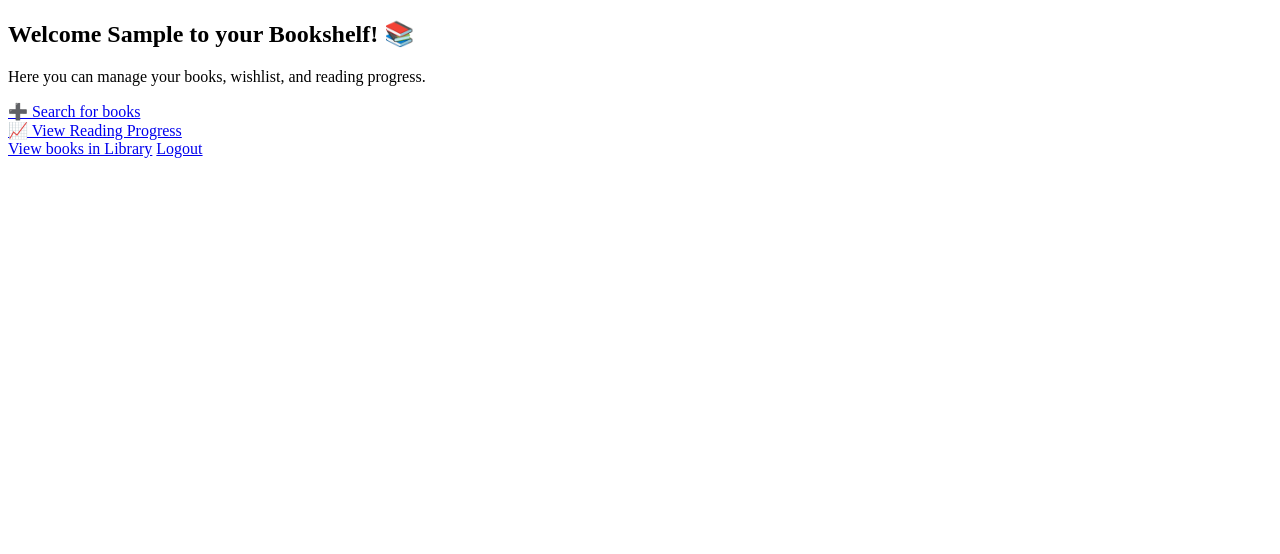
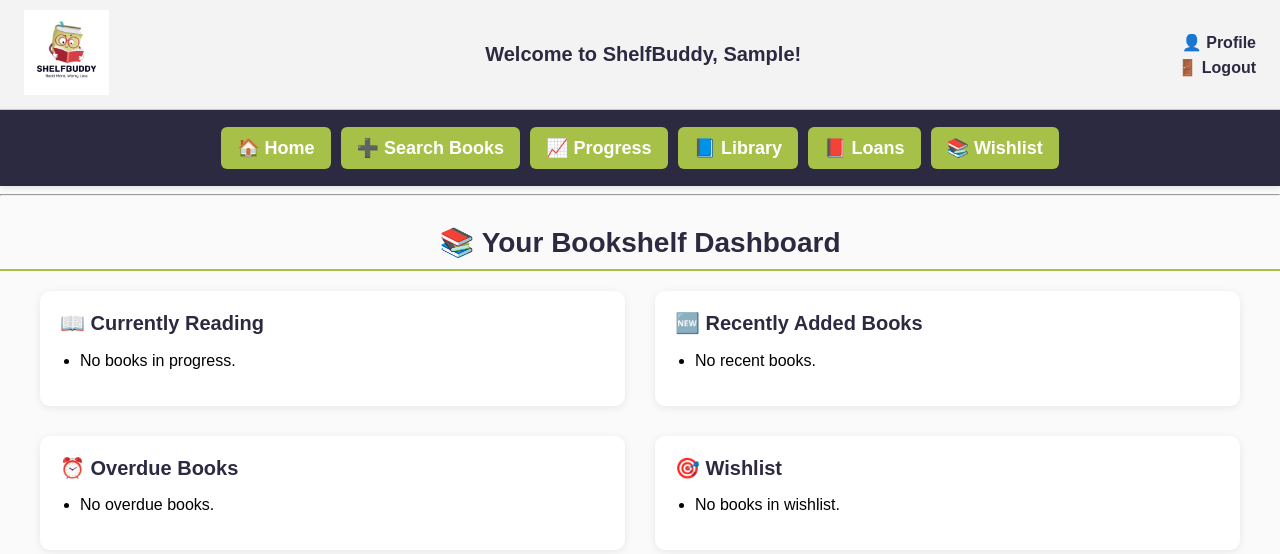
Before and after one commit to bgwinston/shelfBuddy, a Django app: page /dashboard/ in a window 1280 px wide. Shown: the top 554 px of the page. Run offline with Django 3.2, Linux system fonts and the light colour scheme; the visitor is signed in with stand-in values (Sample User, id 1); data that the repository does not hold is empty.

Commit message:
UI updates to login, registration, dashboard, profile pages.

```diff
--- a/shelfbuddy_backend/reading/templates/reading/base.html
+++ b/shelfbuddy_backend/reading/templates/reading/base.html
@@ -1,59 +1,43 @@
+{% load static %}
 <!DOCTYPE html>
 <html>
 <head>
     <title>📚 Reading Tracker</title>
-    <style>
-        body { font-family: Arial, sans-serif; margin: 20px; }
-        nav a {
-            margin-right: 15px;
-            text-decoration: none;
-            color: #007BFF;
-            font-weight: bold;
-        }
-        nav a:hover {
-            text-decoration: underline;
-        }
-        .progress-bar {
-            height: 20px;
-            background-color: #eee;
-            border-radius: 5px;
-            overflow: hidden;
-            margin: 10px 0;
-        }
-        .progress-fill {
-            height: 100%;
-            background-color: #4CAF50;
-            text-align: center;
-            color: white;
-            line-height: 20px;
-        }
-        .button {
-            display: inline-block;
-            margin-top: 10px;
-            margin-right: 10px;
-            padding: 8px 14px;
-            background-color: #007BFF;
-            color: white;
-            text-decoration: none;
-            border-radius: 5px;
-        }
-        .button:hover {
-            background-color: #0056b3;
-        }
-    </style>
+    <link rel="stylesheet" href="{% static 'css/styles.css' %}">
 </head>
 <body>
-    <nav style="display: flex; flex-wrap: wrap; gap: 10px;">
-        <a href="{% url 'dashboard' %}" class="button">🏠 Home</a>
-        <a href="{% url 'booksearch' %}" class="button">➕ Search for books</a>
-        <a href="{% url 'reading_dashboard' %}" class="button">📈 Reading Progress</a>
-        <a href="{% url 'mylibrary' %}" class="button">📘 My Library</a>
-        <a href="{% url 'loaned_books' %}" class="button">📕 View Loaned Books</a>
-        <a href="{% url 'wishlist' %}" class="button">📚 My Wishlist</a>
-        <a href="{% url 'profile' %}" class="button">👤 Profile</a>
+
+    <!-- Top Banner -->
+    <header class="top-header">
+        <div class="top-left">
+            <img src="{% static 'images/ShelfBuddy.png' %}" alt="ShelfBuddy Logo">
+        </div>
+        <div class="top-center">
+            <h1 class="page-title">
+                Welcome to ShelfBuddy{% if request.user.first_name %}, {{ request.user.first_name }}{% endif %}!
+            </h1>        </div>
+        <div class="top-right">
+            <a href="{% url 'profile' %}" class="profile-link">👤 Profile</a>
+            <form action="{% url 'logout' %}" method="post" class="logout-form">
+                {% csrf_token %}
+                <button type="submit" class="logout-button">🚪 Logout</button>
+            </form>
+        </div>
+    </header>
+
+    <!-- Sticky Nav Bar -->
+    <nav class="sticky-navbar">
+        <a href="{% url 'dashboard' %}">🏠 Home</a>
+        <a href="{% url 'booksearch' %}">➕ Search Books</a>
+        <a href="{% url 'reading_dashboard' %}">📈 Progress</a>
+        <a href="{% url 'mylibrary' %}">📘 Library</a>
+        <a href="{% url 'loaned_books' %}">📕 Loans</a>
+        <a href="{% url 'wishlist' %}">📚 Wishlist</a>
     </nav>
+
     <hr>
 
     {% block content %}{% endblock %}
+
 </body>
 </html>
--- /dev/null
+++ b/shelfbuddy_backend/static/css/styles.css
@@ -0,0 +1,295 @@
+body {
+    font-family: Arial, sans-serif;
+    margin: 0;
+    background-color: #FAFAFA;
+}
+
+/* Top Header (not sticky) */
+.top-header {
+    display: flex;
+    align-items: center;
+    justify-content: space-between;
+    background-color: #F3F3F3;
+    padding: 10px 24px;
+    border-bottom: 1px solid #ccc;
+}
+
+.top-left img {
+    max-height: 85px;
+    width: auto;
+}
+
+.page-title {
+    margin: 0;
+    font-size: 20px;
+    font-weight: 600;
+    color: #2C2A41;
+}
+
+.profile-link {
+    color: #2C2A41;
+    font-weight: bold;
+    text-decoration: none;
+    font-size: 16px;
+}
+
+.logout-button {
+    all: unset; /* removes default button styles */
+    color: #2C2A41;
+    font-weight: bold;
+    text-decoration: none;
+    font-size: 16px;
+    cursor: pointer;
+}
+
+.logout-button:hover {
+    text-decoration: underline;
+}
+
+.profile-link:hover {
+    text-decoration: underline;
+}
+
+/* Sticky Nav Bar */
+.sticky-navbar {
+    position: sticky;
+    top: 0;
+    z-index: 1000;
+    display: flex;
+    flex-wrap: wrap;
+    align-items: center;
+    justify-content: center;
+    background-color: #2C2A41;
+    padding: 12px 24px;
+    box-shadow: 0 2px 6px rgba(0, 0, 0, 0.1);
+}
+
+.sticky-navbar a {
+    font-size: 18px;
+    font-weight: 600;
+    color: white;
+    text-decoration: none;
+    padding: 10px 16px;
+    border-radius: 6px;
+    background-color: #A6C048;
+    margin: 5px;
+    transition: background-color 0.3s ease;
+}
+
+.sticky-navbar a:hover {
+    background-color: #D32F2F;
+}
+
+.top-right {
+    display: flex;
+    flex-direction: column;
+    align-items: flex-end;
+    gap: 6px;
+}
+
+.logout-form {
+    margin: 0;
+}
+
+
+.logout-button:hover {
+    background-color: #B71C1C;
+}
+
+/* Responsive for mobile */
+@media (max-width: 768px) {
+    .top-header {
+        flex-direction: column;
+        text-align: center;
+        gap: 10px;
+    }
+
+    .sticky-navbar {
+        flex-direction: column;
+        align-items: stretch;
+    }
+
+    .sticky-navbar a {
+        width: 100%;
+        text-align: center;
+    }
+}
+
+/* Dashboard */
+.dashboard-links {
+    display: flex;
+    flex-wrap: wrap;
+    gap: 20px;
+    margin-top: 15px;
+}
+
+.dashboard-links a {
+    text-decoration: none;
+    color: #2C2A41;
+    background-color: #A6C048;
+    padding: 10px 16px;
+    border-radius: 6px;
+    font-weight: bold;
+    font-size: 16px;
+    transition: background-color 0.2s ease;
+}
+
+.dashboard-heading {
+    text-align: center;
+    font-size: 28px;
+    font-weight: bold;
+    color: #2C2A41;
+    margin-top: 30px;
+    margin-bottom: 20px;
+    border-bottom: 2px solid #A6C048;
+    padding-bottom: 10px;
+  }
+
+.dashboard-links a:hover {
+    background-color: #D32F2F;
+    color: white;
+}
+
+.dashboard-grid {
+    display: grid;
+    grid-template-columns: 1fr 1fr;
+    gap: 30px;
+    padding: 0 40px;
+    margin-top: 20px;
+  }
+
+  .dashboard-section {
+    background-color: #ffffff;
+    padding: 20px;
+    border-radius: 10px;
+    box-shadow: 0 2px 8px rgba(0,0,0,0.08);
+  }
+
+  .dashboard-section h2 {
+    margin-top: 0;
+    color: #2C2A41;
+    font-size: 20px;
+  }
+
+  .dashboard-section ul {
+    padding-left: 20px;
+  }
+
+  /* Login */
+ body.login-background {
+    background: url('/static/images/login.png') no-repeat center center fixed;
+    background-size: cover;
+    margin: 0;
+    padding: 0;
+    height: 100vh;
+    font-family: Arial, sans-serif;
+    display: flex;
+    justify-content: center;
+    align-items: center;
+  }
+  .login-container {
+    background-color: rgba(255, 255, 255, 0.95);
+    padding: 30px 40px;
+    border-radius: 10px;
+    box-shadow: 0 4px 15px rgba(0, 0, 0, 0.2);
+    max-width: 350px;
+    width: 90%;
+    text-align: center;
+  }
+
+  .login-container h2 {
+    margin-bottom: 20px;
+    color: #2C2A41;
+  }
+
+  .login-container label {
+    display: block;
+    text-align: left;
+    margin: 10px 0 5px;
+  }
+
+  .login-container input {
+    width: 100%;
+    padding: 8px;
+    border: 1px solid #ccc;
+    border-radius: 6px;
+  }
+
+  .login-container button {
+    margin-top: 15px;
+    width: 100%;
+    padding: 10px;
+    background-color: #A6C048;
+    border: none;
+    color: white;
+    font-weight: bold;
+    border-radius: 6px;
+    cursor: pointer;
+    transition: background-color 0.3s ease;
+  }
+
+  .login-container button:hover {
+    background-color: #D32F2F;
+  }
+
+  .forgot-password {
+    margin-top: 10px;
+  }
+
+  .forgot-password a {
+    font-size: 14px;
+    color: #2C2A41;
+    text-decoration: none;
+  }
+
+  .forgot-password a:hover {
+    text-decoration: underline;
+  }
+
+  .success-msg {
+    color: green;
+    font-size: 14px;
+  }
+
+  .error-msg {
+    color: red;
+    font-size: 14px;
+  }
+
+  /* Profile*/
+  .profile-container {
+    max-width: 800px;
+    margin: 40px auto;
+    padding: 30px;
+    background-color: #f4f4f4;
+    border-radius: 10px;
+  }
+
+  .profile-container h2 {
+    text-align: center;
+    color: #2C2A41;
+  }
+
+  .profile-container .info {
+    margin: 15px 0;
+  }
+
+  .profile-container .info label {
+    font-weight: bold;
+    display: inline-block;
+    width: 150px;
+  }
+
+  .profile-container a.button {
+    display: inline-block;
+    margin-top: 20px;
+    padding: 10px 16px;
+    background-color: #007BFF;
+    color: white;
+    text-decoration: none;
+    border-radius: 5px;
+  }
+
+  .profile-container a.button:hover {
+    background-color: #0056b3;
+  }
--- a/shelfbuddy_backend/users/templates/users/dashboard.html
+++ b/shelfbuddy_backend/users/templates/users/dashboard.html
@@ -1,16 +1,52 @@
-<!DOCTYPE html>
-<html>
-<head>
-  <title>Bookshelf Dashboard</title>
-</head>
-<body>
-  <h2>Welcome {{ first_name }} to your Bookshelf! 📚</h2>
+{% extends 'reading/base.html' %}
+{% block content %}
+<h1 class="dashboard-heading">📚 Your Bookshelf Dashboard</h1>
 
-  <p>Here you can manage your books, wishlist, and reading progress.</p>
+<div class="dashboard-grid"> <!-- ✅ Add wrapper -->
 
-  <a href="{% url 'booksearch' %}">➕ Search for books</a><br>
-  <a href="{% url 'reading_dashboard' %}">📈 View Reading Progress</a><br>
-  <a href="{% url 'mylibrary' %}">View books in Library</a>
-  <a href="{% url 'logout' %}">Logout</a><br>
-</body>
-</html>
+  <div class="dashboard-section">
+    <h2>📖 Currently Reading</h2>
+    <ul>
+      {% for book in currently_reading %}
+        <li>{{ book.title }} by {{ book.author }}</li>
+      {% empty %}
+        <li>No books in progress.</li>
+      {% endfor %}
+    </ul>
+  </div>
+
+  <div class="dashboard-section">
+    <h2>🆕 Recently Added Books</h2>
+    <ul>
+      {% for book in recent_books %}
+        <li>{{ book.title }}</li>
+      {% empty %}
+        <li>No recent books.</li>
+      {% endfor %}
+    </ul>
+  </div>
+
+  <div class="dashboard-section">
+    <h2>⏰ Overdue Books</h2>
+    <ul>
+      {% for book in overdue_books %}
+        <li>{{ book.title }} (Due: {{ book.due_date|date:"M d" }})</li>
+      {% empty %}
+        <li>No overdue books.</li>
+      {% endfor %}
+    </ul>
+  </div>
+
+  <div class="dashboard-section">
+    <h2>🎯 Wishlist</h2>
+    <ul>
+      {% for book in wishlist_books %}
+        <li>{{ book.title }}</li>
+      {% empty %}
+        <li>No books in wishlist.</li>
+      {% endfor %}
+    </ul>
+  </div>
+
+</div> <!-- ✅ Close wrapper -->
+{% endblock %}
--- a/shelfbuddy_backend/users/views.py
+++ b/shelfbuddy_backend/users/views.py
@@ -6,8 +6,9 @@ from django.shortcuts import render, redirect
 from django.contrib.auth import get_user_model
 from django.contrib.auth.forms import PasswordChangeForm
 from django.contrib.auth import update_session_auth_hash
+from django.utils.timezone import now
+from reading.models import Book
 
-User = get_user_model()
 
 def register_view(request):
     if request.method == 'POST':
@@ -137,3 +138,25 @@ def edit_profile_view(request):
         'password_form': password_form,
         'genres': GENRES
     })
+
+def dashboard(request):
+    return render(request, 'dashboard.html')
+
+
+
+def dashboard_view(request):
+    user = request.user
+
+    currently_reading = Book.objects.filter(user=user, status='in_progress')[:4]
+    recent_books = Book.objects.filter(user=user).order_by('-date_added')[:4]
+    overdue_books = Book.objects.filter(user=user, is_loaned=True, due_date__lt=now())[:4]
+    wishlist_books = Book.objects.filter(user=user, is_wishlist=True)[:4]
+
+    context = {
+        'currently_reading': currently_reading,
+        'recent_books': recent_books,
+        'overdue_books': overdue_books,
+        'wishlist_books': wishlist_books,
+    }
+
+    return render(request, 'users/dashboard.html', context)
```
Also changed, not shown: shelfbuddy_backend/shelfbuddy_backend/settings.py (+8 -0 lines), shelfbuddy_backend/users/templates/users/login.html (+35 -9 lines), shelfbuddy_backend/users/templates/users/profile_view.html (+2 -44 lines), shelfbuddy_backend/users/templates/users/register.html (+46 -17 lines), shelfbuddy_backend/static/images/Shelfbuddy.png (added), shelfbuddy_backend/static/images/login.png (added).
